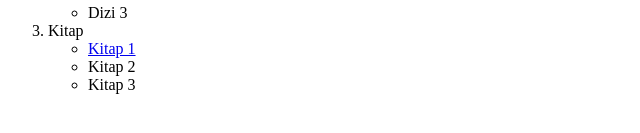
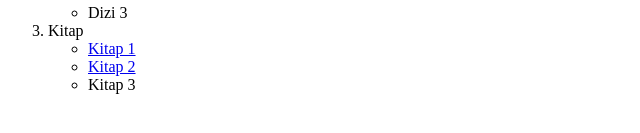
Before and after one commit to atalayyorukoglu/kodluyoruzilkrepo, a plain HTML site: page ilk-web-sayfam/index.html in a window 1280 px wide. Shown: the part 655-788 px from the top of the page, 0-640 px from the left. Drawn offline with Linux system fonts and the light colour scheme.

Commit message:
Kitap 2 linklemesi için commit message

```diff
--- a/ilk-web-sayfam/index.html
+++ b/ilk-web-sayfam/index.html
@@ -31,7 +31,7 @@
     <li class="kitap">Kitap</li>
         <ul>
             <li><a href="#">Kitap 1</a></li>
-            <li>Kitap 2</li>
+            <li><a href="#">Kitap 2</a></li>
             <li>Kitap 3</li>
         </ul>
 </ol>
```
